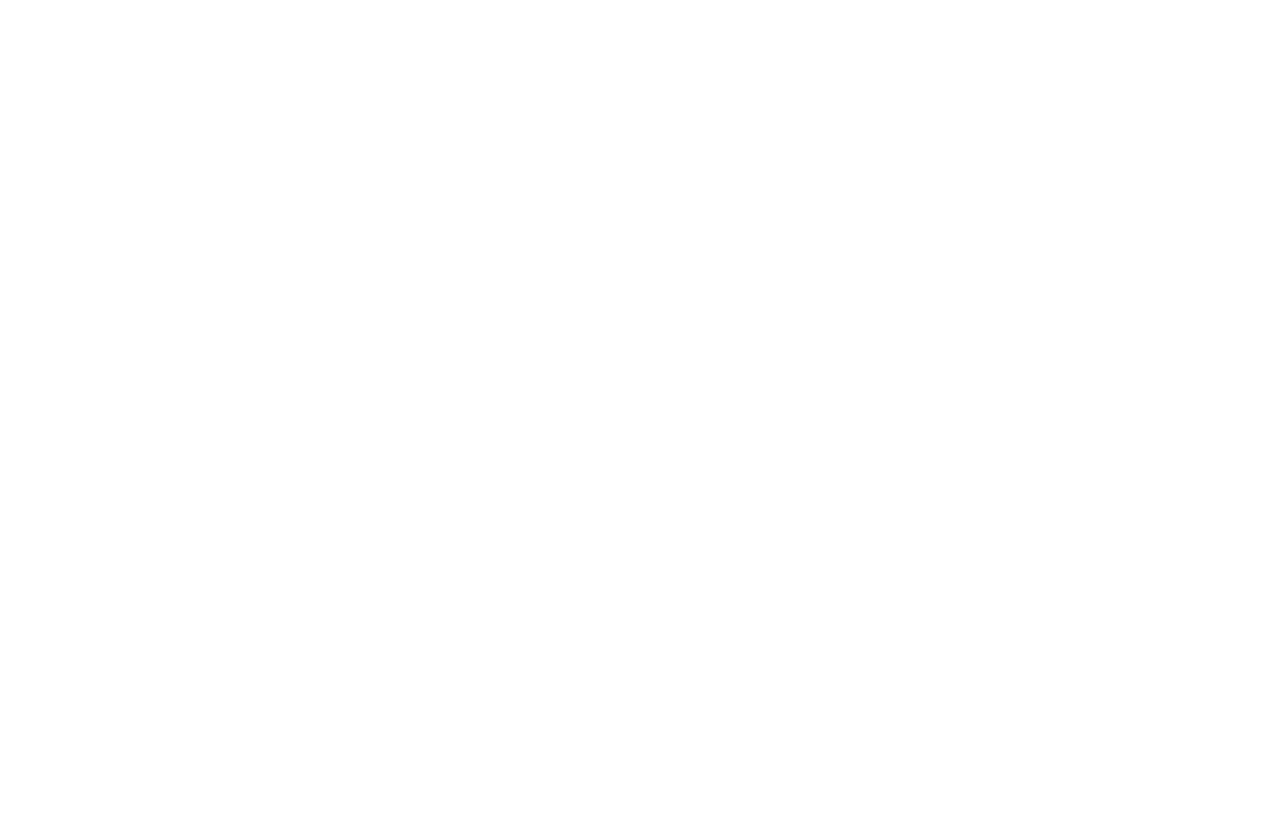
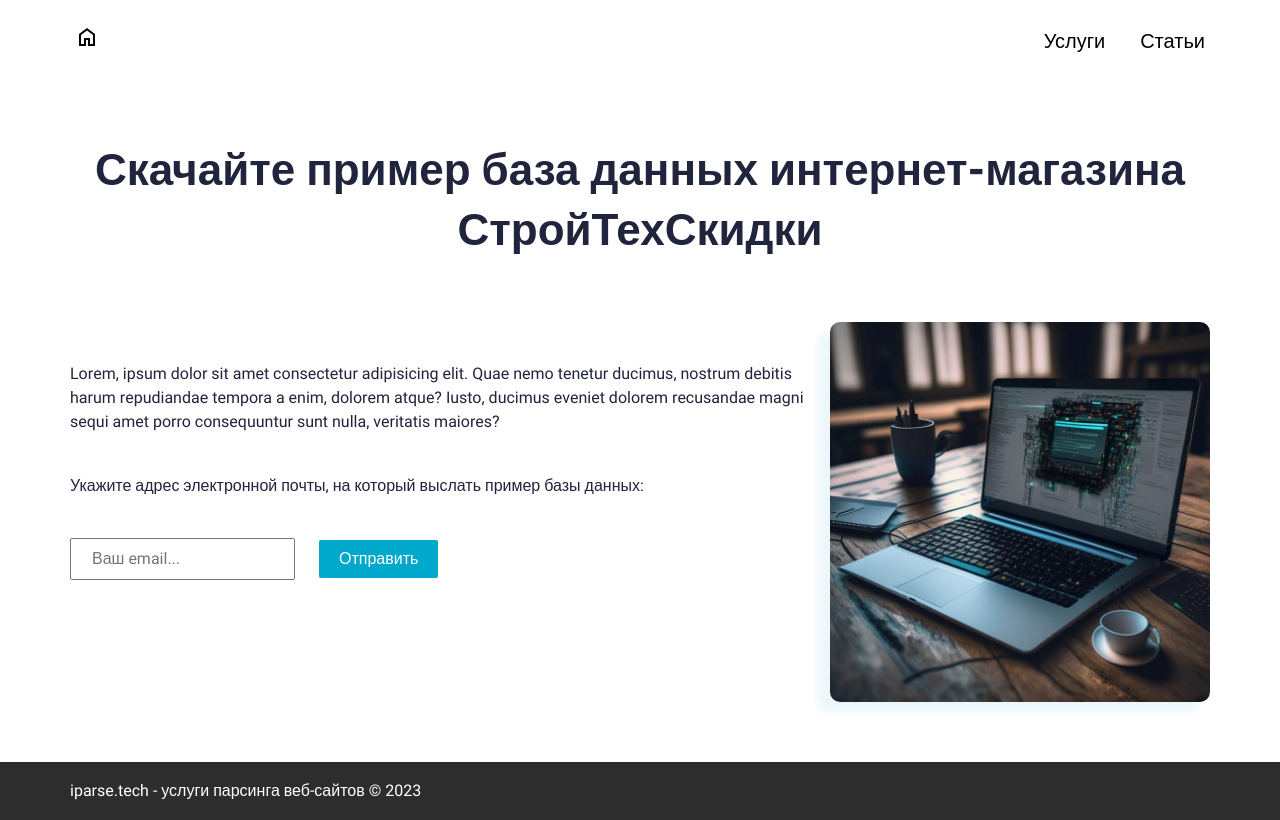
Before and after one commit to SergeiAmpilov/iparse-static, a website built with webpack: page examples-detail.html in a window 1280 px wide. Built offline with nearby package versions, Linux system fonts and the light colour scheme.

Commit message:
feat: example detail page ready

```diff
--- a/examples-detail.html
+++ b/examples-detail.html
@@ -0,0 +1,91 @@
+<!DOCTYPE html>
+<html lang="ru">
+<head>
+  <meta charset="UTF-8">
+  <meta name="viewport" content="width=device-width, initial-scale=1.0">
+  <title>Услуги парсинга веб-сайтов</title>
+  <link rel="stylesheet" href="style/index.css">
+  <link rel="shortcut icon" href="images/icon.png" type="image/x-icon">
+  <link rel="stylesheet" href="https://fonts.googleapis.com/css2?family=Material+Symbols+Outlined:opsz,wght,FILL,GRAD@20..48,100..700,0..1,-50..200" />
+</head>
+<body class="body">
+  <header class="header container">
+    <nav class="header__nav">
+      <a href="/" class="header__nav-link">
+        <span class="material-symbols-outlined">
+          home
+        </span>
+      </a>
+      <div class="header__nav-menu">
+        <a href="/services" class="header__nav-link">
+          Услуги
+        </a>
+        <a href="articles.html" class="header__nav-link">
+          Статьи
+        </a>
+      </div>
+      <div class="header__burger-icon">
+        <span class="material-symbols-outlined">
+          menu
+        </span>
+      </div>
+      <div class="header__close-icon hidden">
+        <span class="material-symbols-outlined">
+          close
+        </span>
+      </div>
+    </nav>
+  </header>
+  <nav class="mob-menu">
+    <div class="mob-menu__link">
+      <a href="/services" class="header__nav-link">
+        Услуги
+      </a>
+    </div>
+    <div class="mob-menu__link">
+      <a href="articles.html" class="header__nav-link">
+        Статьи
+      </a>
+    </div>
+  </nav>
+  <main>
+    <section class="examples">
+      <div class="container">
+        <div class="promo__head">
+          <h1 class="promo__title">
+            Скачайте пример база данных интернет-магазина СтройТехСкидки
+          </h1>
+        </div>
+        <div class="promo__content">
+          <div>
+            <p class="promo__subtitle">
+              Lorem, ipsum dolor sit amet consectetur adipisicing elit. Quae nemo tenetur
+              ducimus, nostrum debitis harum repudiandae tempora a enim, dolorem atque? Iusto,
+              ducimus eveniet dolorem recusandae magni sequi amet porro consequuntur sunt nulla, veritatis maiores?
+            </p>
+            <p class="promo__subtitle">
+              Укажите адрес электронной почты, на который выслать пример базы данных:
+            </p>
+            <p class="promo__subtitle">
+              <form action="/" method="post">
+                <input type="email" placeholder="Ваш email..." name="email" class="contact-form__form-field_flat" required="">
+                <button class="contact-form__button">Отправить</button>
+              </form>
+            </p>
+          </div>
+          <img src="/images/candy5.jpg" alt="web-parsing" class="promo__img">
+        </div>
+      </div>
+    </section>
+
+  </main>
+  <footer class="footer">
+    <div class="container">
+      iparse.tech - услуги парсинга веб-сайтов
+      &#169;
+      <span class="footer__year"></span>
+    </div>
+  </footer>
+  <script src="/dist/main.js"></script>
+</body>
+</html>
--- /dev/null
+++ b/style/contact-form/__form-field/contact-form__form-field_flat.css
@@ -0,0 +1,12 @@
+.contact-form__form-field_flat {
+  padding: 10px 20px;
+  margin: 0 20px 20px 0;
+}
+
+@media screen and (max-width: 400px) {
+  .contact-form__form-field_flat {
+    padding: 10px 5px;
+    margin: 0 5px 5px 0;
+    width: 145px;
+  }
+}
--- a/style/index.css
+++ b/style/index.css
@@ -29,6 +29,7 @@
 @import url(./contact-form/__text/contact-form__text.css);
 @import url(./contact-form/__button/contact-form__button.css);
 @import url(./contact-form/__form-field/contact-form__form-field.css);
+@import url(./contact-form/__form-field/contact-form__form-field_flat.css);
 @import url(./contact-form/__form/_centered/contact-form__form_centered.css);
 @import url(./contact-form/__form/_text/contact-form__form_text.css);
 @import url(./articles/articles.css);
@@ -46,17 +47,12 @@
 @import url(./contacts/contacts.css);
 @import url(./contacts/__row/contacts__row.css);
 @import url(./contacts/__link/contacts__link.css);
-
 @import url(./examples/examples.css);
 @import url(./examples/__list/examples__list.css);
 @import url(./examples/__card/examples__card.css);
 @import url(./examples/__card/_img/examples__card_img.css);
 @import url(./examples/__card/_content/examples__card_content.css);
 @import url(./examples/__card-title/examples__card-title.css);
-
-
-
-
 @import url(./footer/footer.css);
 @import url(./footer/__content/footer__content.css);
 @import url(./hidden/hidden.css);
```
